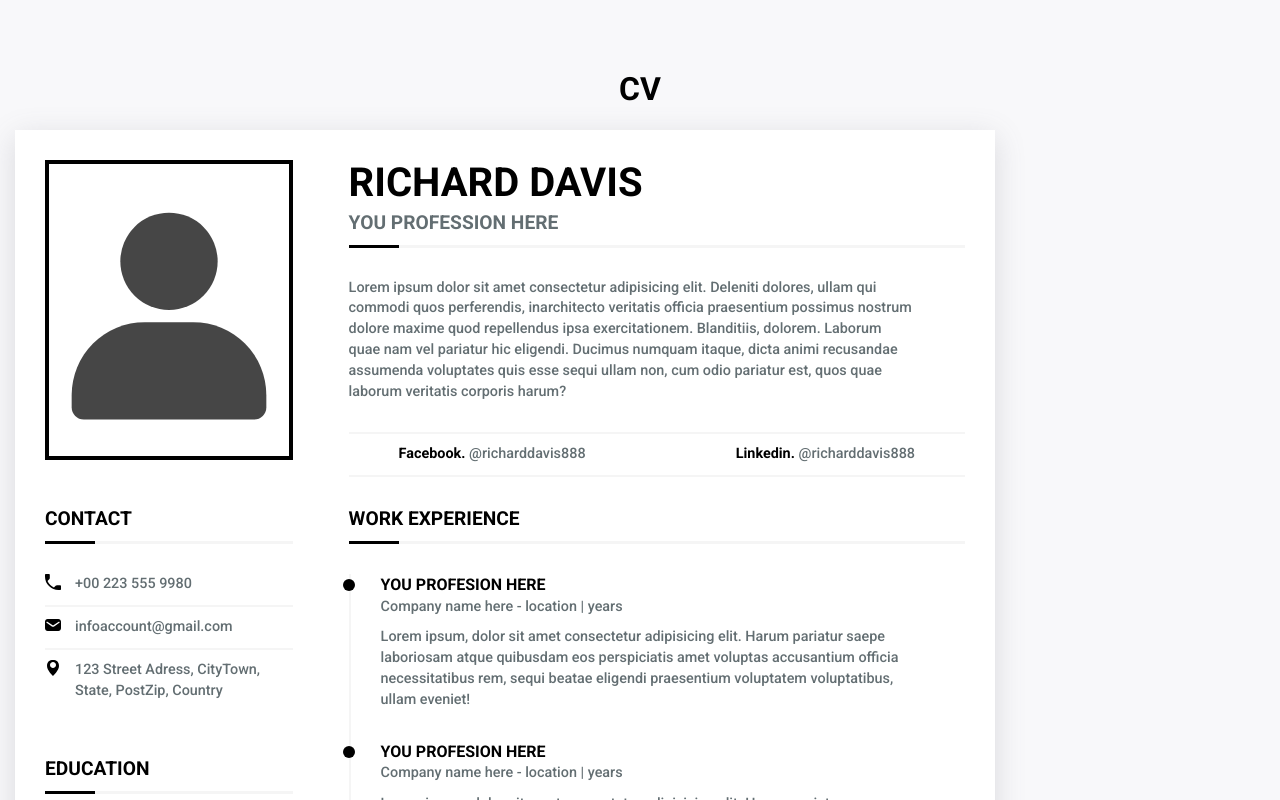
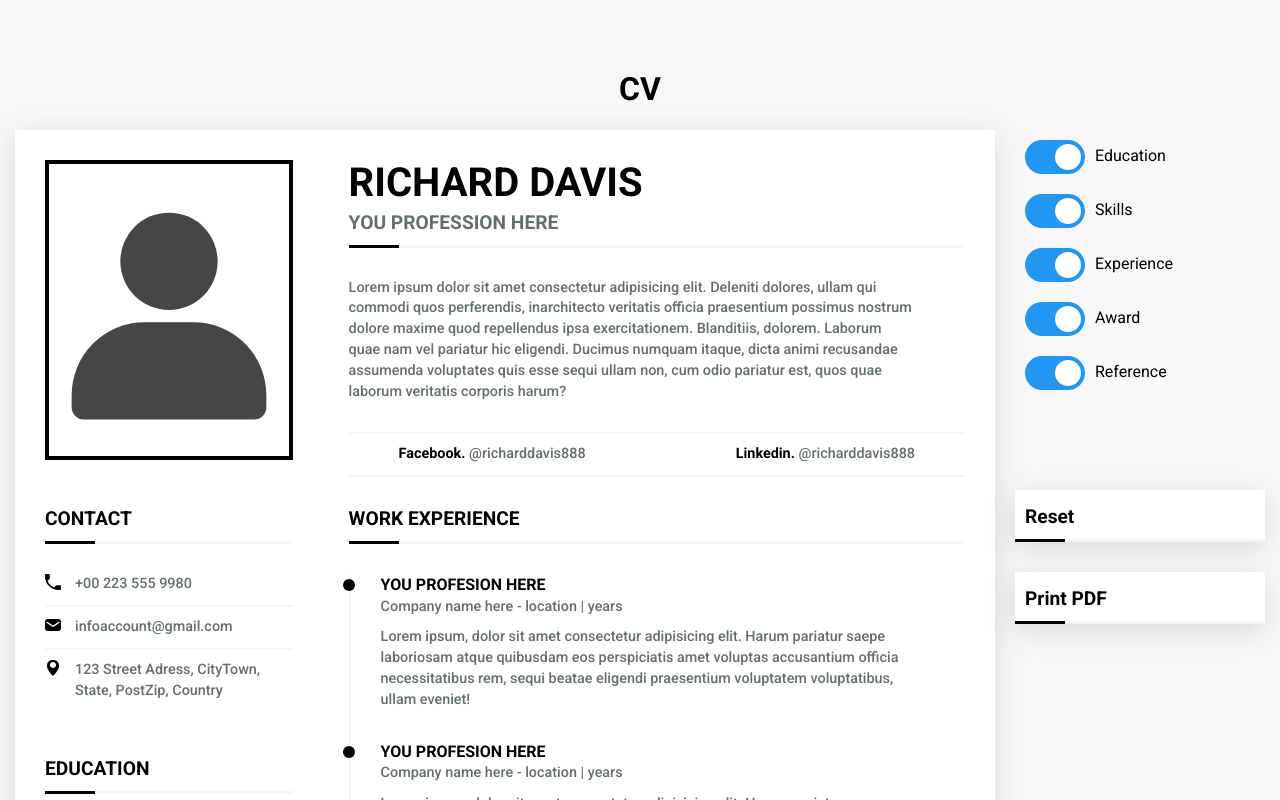
Before and after one commit to TolikaTolika123/cv-application, a React (Create React App) app: page / in a window 1280 px wide. Shown: the top 800 px of the page. Built offline with nearby package versions, Linux system fonts and the light colour scheme.

Commit message:
added managing sections

```diff
--- a/src/App.js
+++ b/src/App.js
@@ -1,15 +1,23 @@
-import React from 'react';
+import React, {useState} from 'react';
 import './styles/index.scss';
 import CV from './components/CV';
 import CVOptions from './components/CVOptions';
 
 function App() {
+  const [experience, setExperience] = useState(true);
+  const [education, setEducation] = useState(true);
+  const [skills, setSkills] = useState(true);
+  const [award, setAward] = useState(true);
+  const [reference, setReference] = useState(true);
+
+  const sections = {experience, education, skills, award, reference};
+  const setSections = {setEducation, setExperience, setSkills, setAward, setReference}
   return (
     <div className="App">
       <h1>CV</h1>
       <div className="cv__container">
-        <CV />
-        <CVOptions />
+        <CV sections={sections}/>
+        <CVOptions sections={sections} setSections={setSections}/>
       </div>
     </div>
   );
--- a/src/components/CV-Sections/CVFooter.jsx
+++ b/src/components/CV-Sections/CVFooter.jsx
@@ -2,11 +2,11 @@ import React from 'react'
 import CVAward from '../CV-Footer/CVAward/CVAward'
 import CVReference from '../CV-Footer/CVReference/CVReference'
 
-const CVFooter = () => {
+const CVFooter = ({sections}) => {
   return (
     <div className='cv__footer'>
-      <CVAward />
-      <CVReference />
+      {sections.award && <CVAward />}
+      {sections.reference && <CVReference />}
     </div>
   )
 }
--- a/src/components/CV-Sections/CVMain.jsx
+++ b/src/components/CV-Sections/CVMain.jsx
@@ -4,13 +4,19 @@ import CVEducation from '../CV-Main/CVEducation/CVEducation'
 import CVSkills from '../CV-Main/CVSkills/CVSkills'
 import CVExperience from '../CV-Main/CVExperience/CVExperience'
 
-const CVMain = () => {
+const CVMain = ({sections}) => {
+  const changeableClasses = []
+
+  if (sections.education) changeableClasses.push('education')
+  if (sections.skills) changeableClasses.push('skills')
+  if (sections.experience) changeableClasses.push('experience')
+
   return (
-    <div className='cv__main'>
+    <div className={`cv__main ${changeableClasses.join(' ')}`}>
       <CVContact />
-      <CVEducation />
-      <CVSkills />
-      <CVExperience />
+      {sections.education && <CVEducation />}
+      {sections.skills && <CVSkills />}
+      {sections.experience && <CVExperience />}
     </div>
   )
 }
--- a/src/components/CV.jsx
+++ b/src/components/CV.jsx
@@ -3,12 +3,12 @@ import CVHeader from './CV-Sections/CVHeader'
 import CVMain from './CV-Sections/CVMain'
 import CVFooter from './CV-Sections/CVFooter'
 
-const CV = () => {
+const CV = ({sections}) => {
   return (
     <div className='cv'>
       <CVHeader/>
-      <CVMain/>
-      <CVFooter/>
+      <CVMain sections={sections}/>
+      <CVFooter sections={sections}/>
     </div>
   )
 }
--- a/src/components/CVOptions.jsx
+++ b/src/components/CVOptions.jsx
@@ -1,11 +1,21 @@
 import React from 'react';
 import OptionsBtn from './UI/OptionsBtn';
+import ToggleSection from './UI/ToggleSection';
 
-const CVOptions = () => {
+const CVOptions = ({sections, setSections}) => {
   return (
     <div className='cv__options'>
-      <OptionsBtn text="Reset" />
-      <OptionsBtn text="Print PDF" />
+      <div className="cv__options-sections">
+        <ToggleSection name='Education' setState={setSections.setEducation} state={sections.education}/>
+        <ToggleSection name='Skills' setState={setSections.setSkills} state={sections.skills}/>
+        <ToggleSection name='Experience' setState={setSections.setExperience} state={sections.experience}/>
+        <ToggleSection name='Award' setState={setSections.setAward} state={sections.award}/>
+        <ToggleSection name='Reference' setState={setSections.setReference} state={sections.reference}/>
+      </div>
+      <div className="cv__options-buttons">
+        <OptionsBtn text="Reset" />
+        <OptionsBtn text="Print PDF" />
+      </div>
     </div>
   )
 }
--- /dev/null
+++ b/src/components/UI/ToggleSection.jsx
@@ -0,0 +1,13 @@
+import React from 'react'
+
+const ToggleSection = ({ name, state, setState }) => {
+  return (
+    <label className="switch">
+      <input type="checkbox" checked={state} onChange={e => setState(e.target.checked)}/>
+      <span className="switch__slider"></span>
+      <span className='switch__text'>{name}</span>
+    </label>
+  )
+}
+
+export default ToggleSection
--- a/src/styles/index.scss
+++ b/src/styles/index.scss
@@ -33,7 +33,6 @@ body {
   padding: 0 15px;
   display: flex;
   gap: 20px;
-  align-items: end;
 }
 
 .options-btn {
@@ -57,6 +56,12 @@ body {
   box-shadow: $regularShadow;
   text-align-last: left;
   padding: 30px;
+  &__options {
+    padding: 10px 0;
+  }
+  &__options-sections {
+    margin-bottom: 100px;
+  }
   &__header {
     display: flex;
     justify-content: space-between;
@@ -66,11 +71,17 @@ body {
     margin-bottom: 30px;
     display: grid;
     justify-content: space-between;
-    grid-template-columns: 27% 67%;
+    grid-template-columns: repeat(3, 1fr);
+    column-gap: 50px;
     grid-template-areas:
+    'contact education skills';
+    &.experience {
+      grid-template-columns: 27% 67%;
+      grid-template-areas:
       "contact experience"
       "education experience"
       "skills experience";
+    }
   }
   &__footer {
     display: flex;
@@ -231,3 +242,51 @@ body {
 .regular__title {
   @include regularTitle;
 }
+
+.switch {
+  position: relative;
+  display: inline-block;
+  display: flex;
+  gap: 10px;
+  align-items: center;
+  margin-bottom: 20px;
+  height: 34px;
+  input {
+    opacity: 0;
+    width: 0;
+    height: 0;
+    &:checked + .switch__slider {
+      background-color: #2196f3;
+    }
+    &:focus + .switch__slider {
+      box-shadow: 0 0 1px #2196f3;
+    }
+    &:checked + .switch__slider:before {
+      -webkit-transform: translateX(26px);
+      -ms-transform: translateX(26px);
+      transform: translateX(26px);
+    }
+  }
+  &__slider {
+    position: relative;
+    cursor: pointer;
+    height: 100%;
+    width: 60px;
+    background-color: #ccc;
+    -webkit-transition: 0.4s;
+    border-radius: 34px;
+    transition: 0.4s;
+    &::before {
+      position: absolute;
+      content: "";
+      height: 26px;
+      width: 26px;
+      left: 4px;
+      bottom: 4px;
+      background-color: white;
+      -webkit-transition: 0.4s;
+      transition: 0.4s;
+      border-radius: 50%;
+    }
+  }
+}
```
